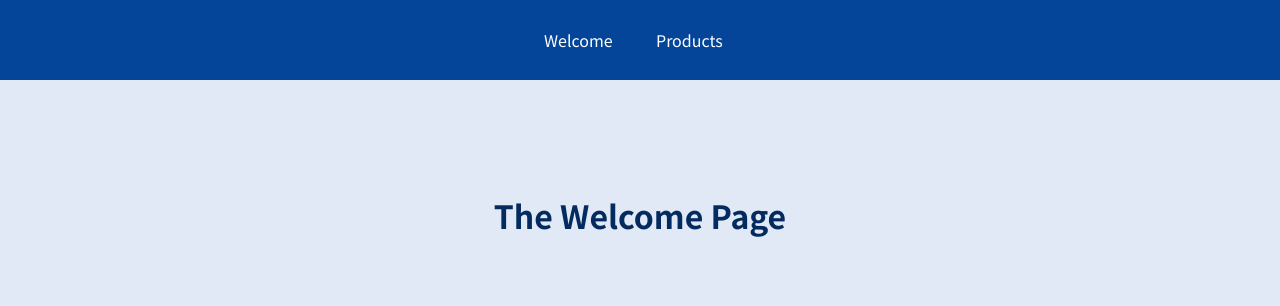
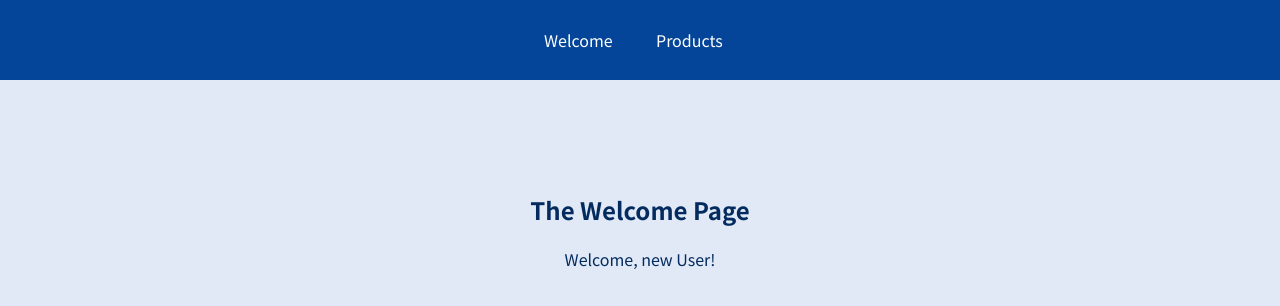
Before and after one commit to PriyankaShambhanagoudar/Router_MultiPage, a JavaScript app: page /welcome/new-user in a window 1280 px wide. Shown: the top 306 px of the page. Built offline with nearby package versions, Linux system fonts and the light colour scheme.

Commit message:
Working with Nested Routes

```diff
--- a/src/pages/Welcome.js
+++ b/src/pages/Welcome.js
@@ -1,4 +1,12 @@
+import { Route } from "react-router";
+
+
 const Welcome = () => {
-    return <h1>The Welcome Page</h1>;
+    return <section>
+        <h1>The Welcome Page</h1>
+        <Route path="/welcome/new-user">
+        <p> Welcome, new User!</p>
+        </Route>
+    </section>;
 };
 export default Welcome;
```
Also changed, not shown: 1 other file (tests, documents, lock files or other folders).
